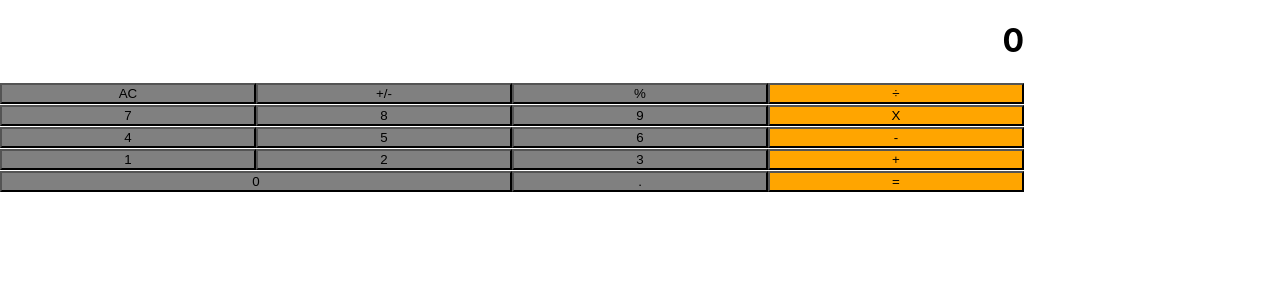
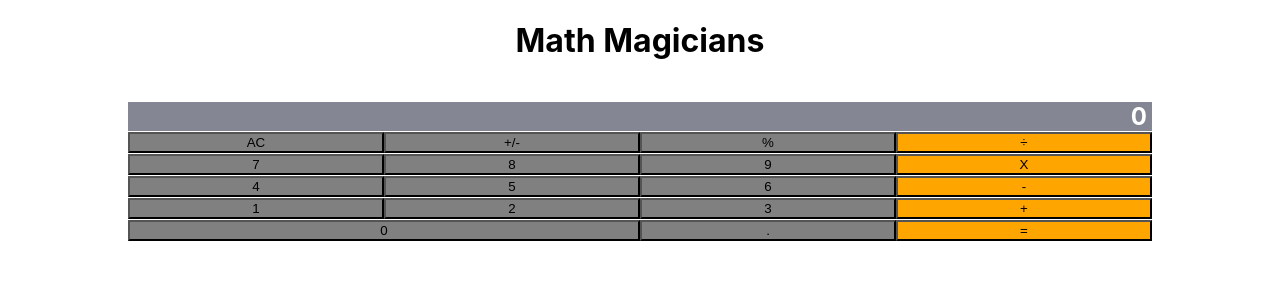
Before and after one commit to YuvrajM108/math-magicians, a React (Create React App) app: page / in a window 1280 px wide. Shown: the top 300 px of the page. Built offline with nearby package versions, Linux system fonts and the light colour scheme.

Commit message:
Add more styling according to wireframe

```diff
--- a/src/App.css
+++ b/src/App.css
@@ -1,5 +1,8 @@
 .App {
-  text-align: center;
+  display: flex;
+  flex-direction: column;
+  justify-content: center;
+  align-items: center;
 }
 
 .calculator {
@@ -12,6 +15,7 @@
 }
 
 .screen {
+  background-color: #858694;
   text-align: end;
   width: 100%;
 }
@@ -37,3 +41,9 @@ button.grey-large {
   height: 100%;
   text-align: center;
 }
+
+h2.output {
+  color: white;
+  margin-bottom: 0;
+  margin-right: 5px;
+}
--- a/src/App.js
+++ b/src/App.js
@@ -4,6 +4,7 @@ import './App.css';
 function App() {
   return (
     <div className="App">
+      <h1>Math Magicians</h1>
       <Calculator />
     </div>
   );
--- a/src/components/Calculator.js
+++ b/src/components/Calculator.js
@@ -7,7 +7,7 @@ class Calculator extends React.Component {
     return (
       <div className="calculator">
         <div className="screen">
-          <h1>0</h1>
+          <h2 className="output">0</h2>
         </div>
         <div className="button-row">
           <Button iText="AC" class="grey" />
```
